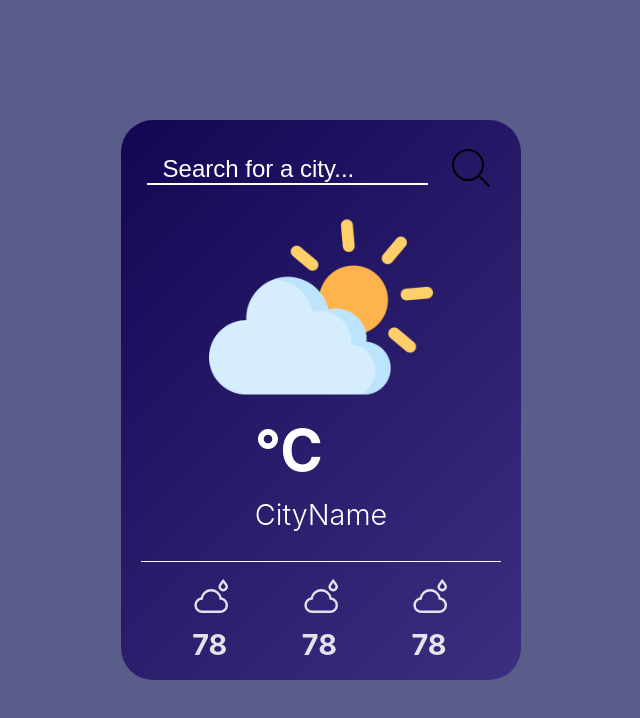
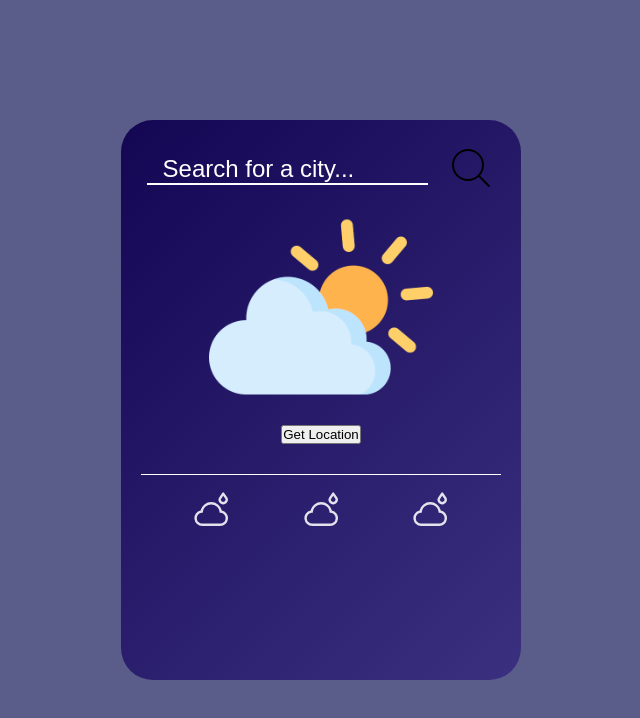
Before and after one commit to PEPAXD/Weather-React, a React (Vite) app in the folder weatherApp/: page / in a window 1280 px wide. Shown: the top 718 px of the page, without its empty margins (319-959 px from the left). Built offline with nearby package versions, Linux system fonts and the light colour scheme.

Commit message:
getLocationUser

```diff
--- a/weatherApp/src/WeatherApp/Data.jsx
+++ b/weatherApp/src/WeatherApp/Data.jsx
@@ -1,6 +1,6 @@
 import React from "react";
 
-export const Data = ({ className, data }) => {
+export const Data = ({ className }) => {
     return (
         <div className={className}>
             <svg
@@ -14,7 +14,7 @@ export const Data = ({ className, data }) => {
                 d="M26 12a3.898 3.898 0 0 1-4-3.777a3.902 3.902 0 0 1 .653-2.064l2.517-3.745a1.038 1.038 0 0 1 1.66 0l2.485 3.696A3.97 3.97 0 0 1 30 8.223A3.898 3.898 0 0 1 26 12m0-7.237l-1.656 2.463a1.89 1.89 0 0 0-.344.997a2.014 2.014 0 0 0 4 0a1.98 1.98 0 0 0-.375-1.047zM23.5 30h-15a6.496 6.496 0 0 1-1.3-12.862a8.994 8.994 0 0 1 17.6 0A6.496 6.496 0 0 1 23.5 30M16 12a7 7 0 0 0-6.941 6.145l-.1.812l-.815.064A4.496 4.496 0 0 0 8.5 28h15a4.496 4.496 0 0 0 .356-8.979l-.815-.064l-.099-.812A7.002 7.002 0 0 0 16 12"
             />
             </svg>
-            <h2>{data}</h2>
+            <h2></h2>
         </div>
     );
 }
--- a/weatherApp/src/WeatherApp/WeatherApp.css
+++ b/weatherApp/src/WeatherApp/WeatherApp.css
@@ -91,6 +91,12 @@ body.night-rainy {
 }
 
 .weather-temp {
+  display: flex;
+  flex-direction: column;
+  justify-content: center;
+  align-items: center;
+
+
   font-size: 1.8em;
   font-weight: 300;
   color: #fff;
--- a/weatherApp/src/WeatherApp/WeatherApp.jsx
+++ b/weatherApp/src/WeatherApp/WeatherApp.jsx
@@ -29,21 +29,44 @@ export const WeatherApp = () => {
     //* TempData
     const temperature = document.querySelector("#temperature");
     temperature.innerHTML = `${Math.round(data.main.temp)}°C`;
-    console.log(data.main.temp);
 
     //* CityName
     const cityName = document.querySelector(".weather-temp p");
     cityName.innerHTML = `${data.name}`;
-    console.log(data.name);
 
     //* humidity
-    const humidity = document.querySelector(".humidity p");
-    //humidity.innerHTML = `${data.main.humidity}%`;
+    const humidity = document.querySelector(".humidity h2");
+    humidity.innerHTML = `${data.main.humidity}%`;
 
     //* pressure
-    const presure = document.querySelector(".winter p")
-    //presure.innerHTML = `${data.main.pressure}hPa`;
+    const presure = document.querySelector(".winter h2");
+    presure.innerHTML = `${Math.round(data.wind.speed * 3.6)} km/h`;
+  };
 
+  const getLocation = () => {
+    if (navigator.geolocation) {
+      navigator.geolocation.getCurrentPosition(showPosition);
+    } else {
+      console.log("Geolocation is not supported by this browser.");
+    }
+  };
+
+  const showPosition = async (position) => {
+    const lat = position.coords.latitude;
+    const lon = position.coords.longitude;
+
+    const response = await fetch(
+      `https://nominatim.openstreetmap.org/reverse?format=json&lat=${lat}&lon=${lon}`
+    );
+    const data = await response.json();
+
+    const locality =
+      data.address.city ||
+      data.address.town ||
+      data.address.village ||
+      "Unknown location";
+
+    search(locality);
   };
 
   return (
@@ -91,15 +114,20 @@ export const WeatherApp = () => {
         </div>
 
         <div className="weather-temp">
-          <h1 id="temperature">°C</h1>
-          <p>CityName</p>
+          <h1 id="temperature"></h1>
+          <p></p>
+
+          <div className="geoLocation">
+            <button onClick={getLocation}>Get Location</button>
+          </div>
+
         </div>
       </div>
 
       <div className="dataContainer">
         <div className="dataTypes">
-          <Data className={"humidity"} data={78} />
-          <Data className={"winter"} data={78} />
+          <Data className={"humidity"} />
+          <Data className={"winter"} />
           <Data className={"fire"} data={78} />
         </div>
       </div>
```
